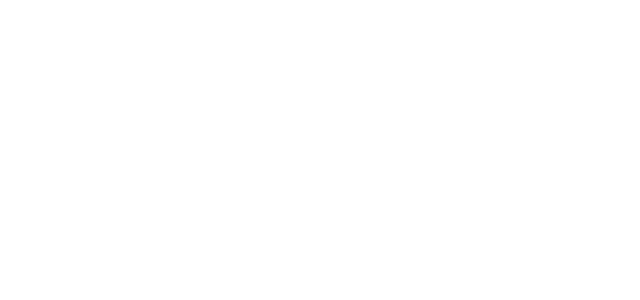
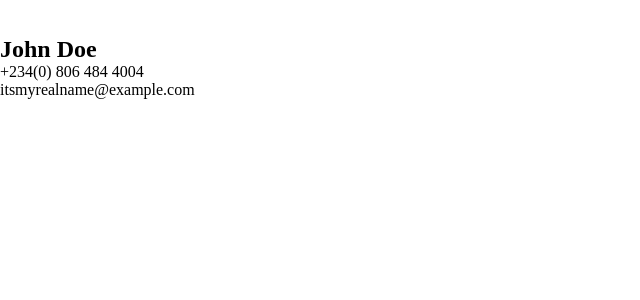
Before and after one commit to adex-badr18/react-challenges, a React (Vite) app in the folder contact-card/: page / in a window 1280 px wide. Shown: the top 300 px of the page, without its empty margins (0-640 px from the left). Built offline with nearby package versions, Linux system fonts and the light colour scheme.

Commit message:
Create contact card markup

```diff
--- a/contact-card/src/App.jsx
+++ b/contact-card/src/App.jsx
@@ -8,7 +8,18 @@
 
   return (
     <div className='container'>
+      <main>
+        <article className="card">
+            <img src="" alt="" className="card--image" />
 
+            <div className="card--info">
+                <img src="" alt="" className="card--star" />
+                <h2 className="card--name">John Doe</h2>
+                <p className="card--phone">+234(0) 806 484 4004</p>
+                <p className="card--email">itsmyrealname@example.com</p>
+            </div>
+        </article>
+      </main>
     </div>
   )
 }
```
